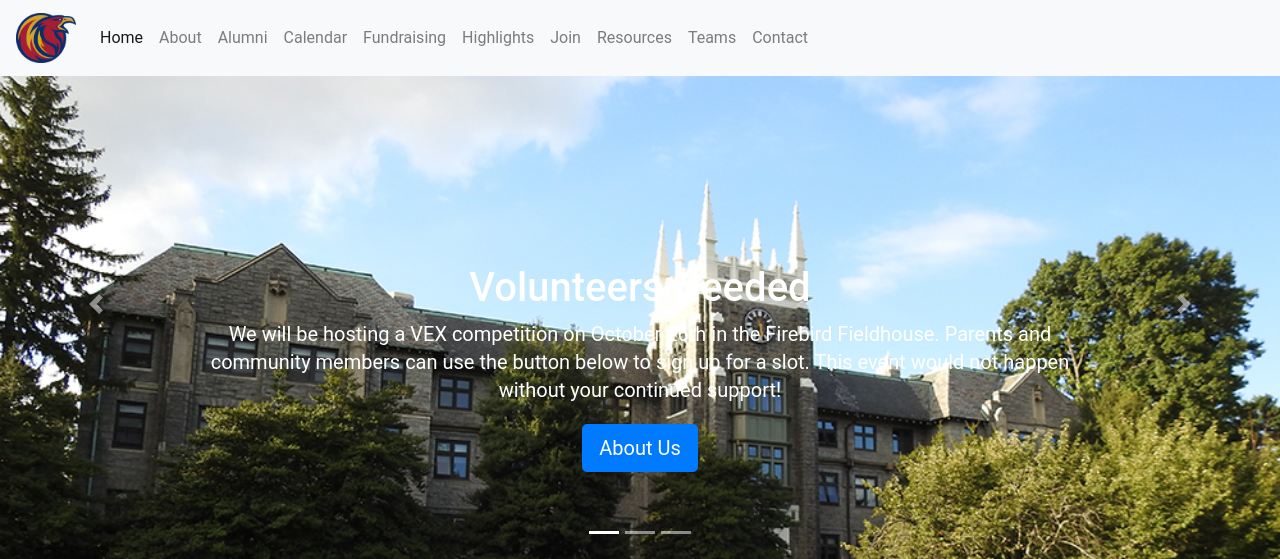
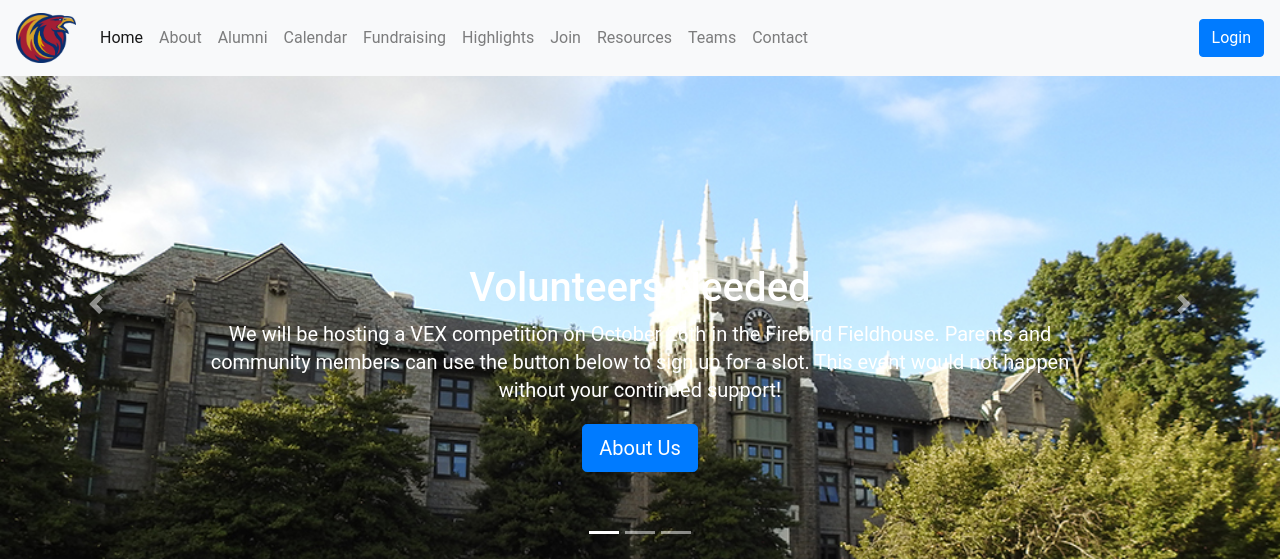
Before and after one commit to bpetcaugh/roboticswebHGP, a PHP site: page /index.php in a window 1280 px wide. Shown: the top 559 px of the page. Run offline with PHP 8.4, Linux system fonts and the light colour scheme; data that the repository does not hold is empty.

Commit message:
login button is back

```diff
--- a/navbar.php
+++ b/navbar.php
@@ -38,8 +38,12 @@
                 <a class="nav-link <?php echo ($page == 'contact') ? "active" : ""; ?>" href="contact.php">Contact</a>
             </li>
             </ul>
+            <ul class="nav navbar-nav navbar-right">
 
+            <button type="button"  data-toggle="modal" href= "modalLoginForm" class="btn btn-primary">Login</button>
+</ul>
           </div>
         </nav>
 
+
         <!-- <span class="sr-only">(current)</span> -->
```
